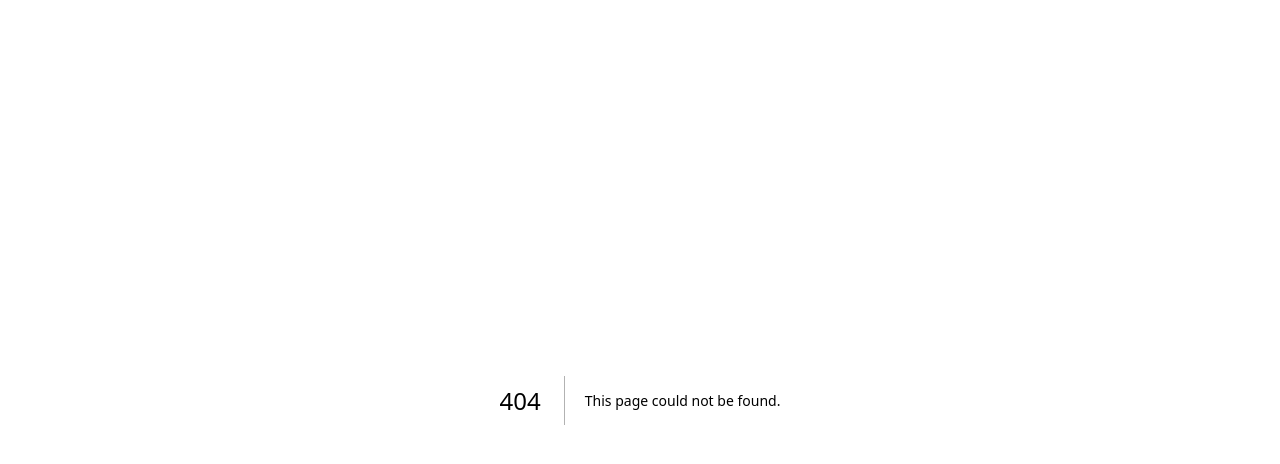
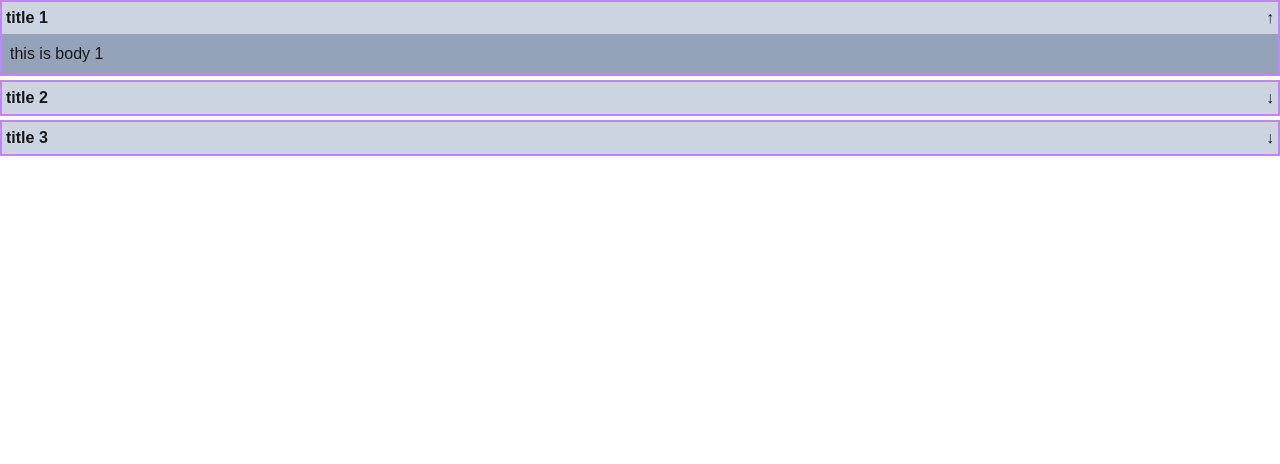
Before and after one commit to gargabhinav0001/LLD, a Next.js app in the folder low-level-design/: page /accordion in a window 1280 px wide. Before the commit this address had no page. Shown: the top 464 px of the page. Built offline with nearby package versions, Linux system fonts and the light colour scheme.

Commit message:
accordion

```diff
--- /dev/null
+++ b/low-level-design/app/accordion/AccordionItem.js
@@ -0,0 +1,23 @@
+import React from "react";
+
+const AccordionItem = ({ title, body, isOpen, setOpenId }) => {
+  const arrow = isOpen ? "↑" : "↓";
+
+  return (
+    <div
+      onClick={() => {
+        if (isOpen) {
+          setOpenId(null);
+        } else setOpenId(title);
+      }}
+      className="border-2 border-purple-400"
+    >
+      <div className="bg-slate-300 cursor-pointer font-bold p-1 flex justify-between">
+        <p>{title}</p> <span>{arrow}</span>
+      </div>
+      {isOpen && <div className="bg-slate-400 p-2">{body}</div>}
+    </div>
+  );
+};
+
+export default AccordionItem;
--- /dev/null
+++ b/low-level-design/app/accordion/page.js
@@ -0,0 +1,38 @@
+"use client";
+
+import React, { useState } from "react";
+import AccordionItem from "./AccordionItem";
+
+const data = [
+  {
+    title: "title 1",
+    body: " this is body 1",
+  },
+  {
+    title: "title 2",
+    body: " this is body 2",
+  },
+  {
+    title: "title 3",
+    body: " this is body 3",
+  },
+];
+
+function Accordion() {
+  const [openId, setOpenId] = useState(data[0].title);
+  return (
+    <div className="flex gap-1 flex-col">
+      {data.map((accordion) => (
+        <AccordionItem
+          key={accordion.title}
+          title={accordion.title}
+          body={accordion.body}
+          isOpen={openId === accordion.title}
+          setOpenId={setOpenId}
+        />
+      ))}
+    </div>
+  );
+}
+
+export default Accordion;
```
